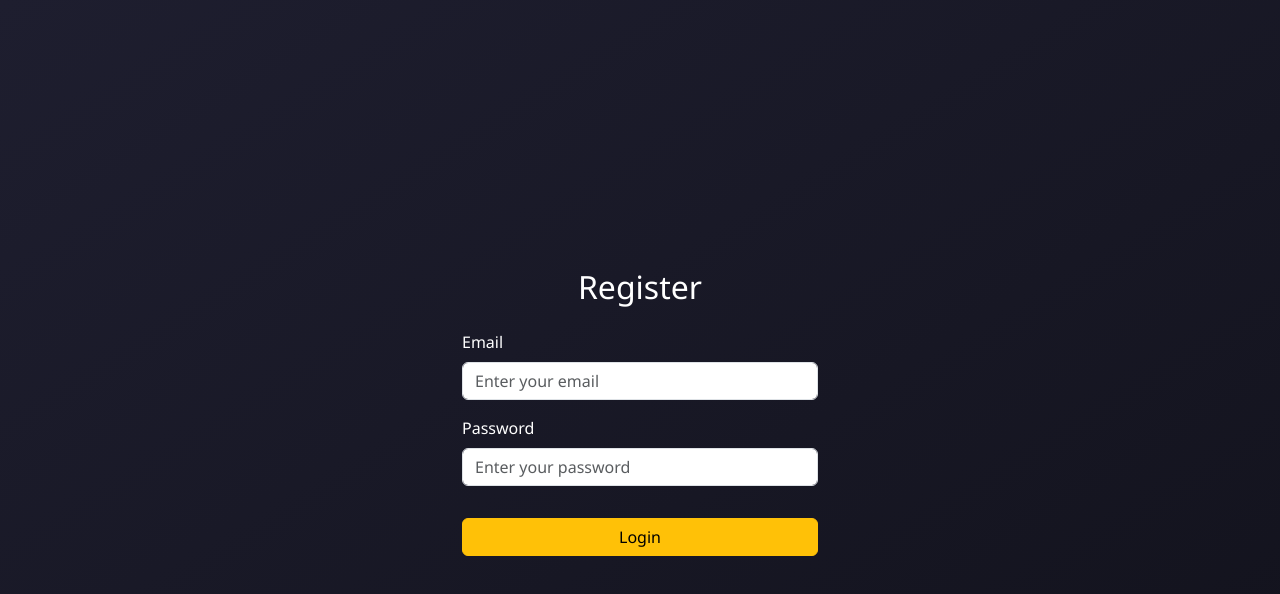
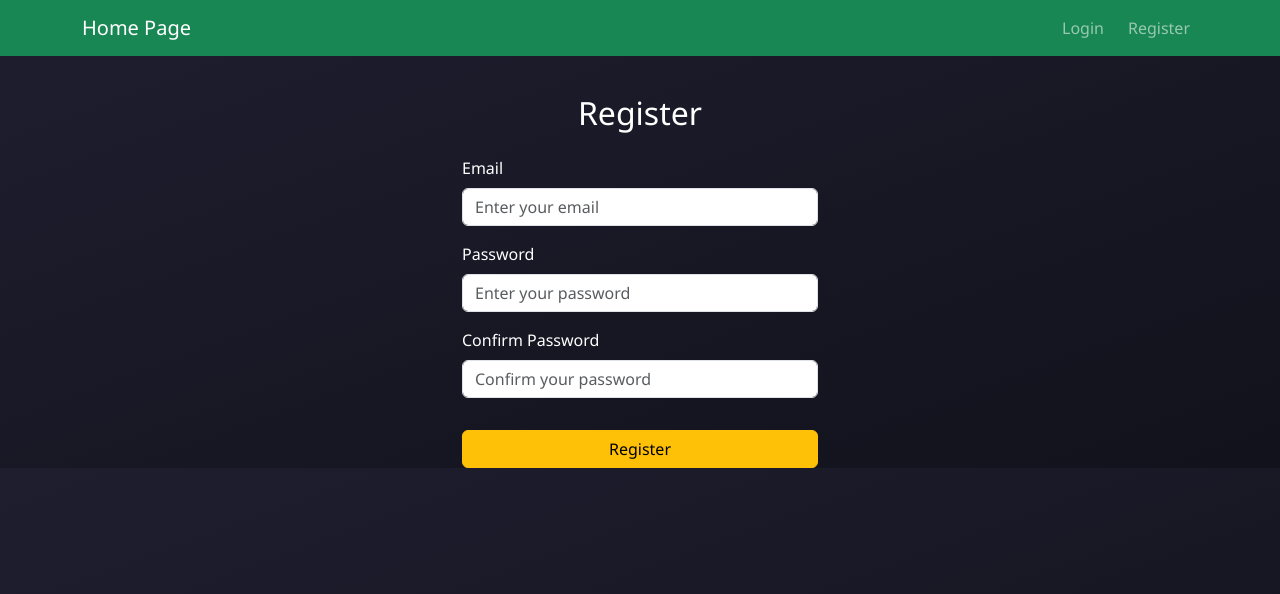
Before and after one commit to gkurkjian/Task_Manager_Project, a Next.js app: page /register in a window 1280 px wide. Shown: the top 594 px of the page. Built offline with nearby package versions, Linux system fonts and the light colour scheme; no server answers.

Commit message:
twelfth commit: Add Navigation component and update layout for improved user navigation

```diff
--- /dev/null
+++ b/components/Navigation.js
@@ -0,0 +1,56 @@
+'use client';
+
+import { useEffect, useState } from 'react';
+import { Navbar, Nav, Container, Button } from 'react-bootstrap';
+import Link from 'next/link';
+import { useRouter } from 'next/navigation';
+import { supabase } from '../lib/supabaseClient';
+
+export default function Navigation() {
+  const [session, setSession] = useState(null);
+  const router = useRouter();
+
+  useEffect(() => {
+    // Get initial session
+    supabase.auth.getSession().then(({ data: { session } }) => {
+      setSession(session);
+    });
+
+    // Subscribe to auth state changes
+    const {
+      data: { subscription },
+    } = supabase.auth.onAuthStateChange((_event, session) => {
+      setSession(session);
+    });
+
+    return () => subscription.unsubscribe();
+  }, []);
+
+  const handleLogout = async () => {
+    await supabase.auth.signOut();
+    router.refresh(); // refresh current route to update UI
+  };
+
+  return (
+    <Navbar bg="success" variant="dark" expand="lg" fixed="top">
+      <Container>
+        <Navbar.Brand as={Link} href="/">Home Page</Navbar.Brand>
+        <Navbar.Toggle aria-controls="responsive-navbar-nav" />
+        <Navbar.Collapse id="responsive-navbar-nav">
+          <Nav className="ms-auto align-items-center gap-2">
+            {session ? (
+              <Button variant="outline-light" onClick={handleLogout}>
+                Logout
+              </Button>
+            ) : (
+              <>
+                <Nav.Link as={Link} href="/login">Login</Nav.Link>
+                <Nav.Link as={Link} href="/register">Register</Nav.Link>
+              </>
+            )}
+          </Nav>
+        </Navbar.Collapse>
+      </Container>
+    </Navbar>
+  );
+}
--- a/pages/_app.js
+++ b/pages/_app.js
@@ -1,12 +1,15 @@
-import 'bootstrap/dist/css/bootstrap.min.css'
-import '../styles/globals.css'
-import Layout from '../components/Layout'
+// pages/_app.js
+import 'bootstrap/dist/css/bootstrap.min.css';
+import '../styles/globals.css'; // your own styles
+import Navigation from '@/components/Navigation';
 
 export default function App({ Component, pageProps }) {
   return (
-    <Layout>
-      {/* <h1 className="mb-4 text-center">Task Manager</h1> */}
-      <Component {...pageProps} />
-    </Layout>
+    <>
+      <Navigation />
+      <main style={{ paddingTop: '70px' }}>
+        <Component {...pageProps} />
+      </main>
+    </>
   );
 }
--- a/pages/register.js
+++ b/pages/register.js
@@ -2,34 +2,74 @@ import { useState } from 'react';
 import { supabase } from '@/lib/supabaseClient';
 import { useRouter } from 'next/router';
 import { Container, Row, Col, Form, Button, Alert } from "react-bootstrap";
-
+import Link from 'next/link';
 
 export default function Register() {
   const [email, setEmail] = useState("");
   const [password, setPassword] = useState("");
+  const [confirmPassword, setConfirmPassword] = useState("");
+  const [error, setError] = useState("");
+  const [existingUser, setExistingUser] = useState(false);
+  const [success, setSuccess] = useState("");
   const router = useRouter();
-    const [error, setError] = useState("");
 
   const handleRegister = async (e) => {
-        e.preventDefault();  // Prevent form submission
-        console.log("Registering submit", email, password);
-        const { error } = await supabase.auth.signUp({
+    e.preventDefault();
+
+    setError("");
+    setExistingUser(false);
+    setSuccess("");
+
+    if (password !== confirmPassword) {
+      setError("Passwords do not match");
+      return;
+    }
+
+    const { data, error } = await supabase.auth.signUp({
       email,
       password,
+      options: {
+        emailRedirectTo: `${window.location.origin}/login?verified=true`,
+      }
     });
+
+    // ✅ Bulletproof check for duplicate account (email already registered)
+    if (!error && data?.user && Array.isArray(data.user.identities) && data.user.identities.length === 0) {
+      setExistingUser(true);
+      return;
+    }
+
+    console.log("Supabase signUp error:", error);
+
     if (error) {
+      const msg = error.message?.toLowerCase() || "";
+      const code = error.status || error.code || "";
+
+      if (
+        msg.includes("already registered") ||
+        msg.includes("user already exists") ||
+        (msg.includes("email") && msg.includes("exists")) ||
+        code === "23505"
+      ) {
+        setExistingUser(true);
+      } else {
         setError(error.message);
+      }
     } else {
-            router.push("/login");  // Redirect to login page on successful registration
+      setSuccess("You're almost there! Please check your email to confirm your registration.");
     }
-    }
+  };
 
   return (
     <Container className="mt-4">
       <Row className="justify-content-center">
         <Col xs={10} sm={8} md={6} lg={4}>
           <h2 className="text-center mb-4 text-white">Register</h2>
-          <Form onSubmit={handleRegister}>
+          <Form onSubmit={handleRegister} autoComplete="off">
+            {/* Dummy fields to disable autofill */}
+            <input type="text" name="fakeuser" style={{ display: 'none' }} />
+            <input type="password" name="fakepassword" style={{ display: 'none' }} />
+
             <Form.Group className="mb-3" controlId="formEmail">
               <Form.Label className="text-white">Email</Form.Label>
               <Form.Control
@@ -38,6 +78,7 @@ export default function Register() {
                 value={email}
                 onChange={(e) => setEmail(e.target.value)}
                 required
+                autoComplete="off"
               />
             </Form.Group>
 
@@ -49,13 +90,39 @@ export default function Register() {
                 value={password}
                 onChange={(e) => setPassword(e.target.value)}
                 required
+                autoComplete="new-password"
               />
             </Form.Group>
 
-            {error && <Alert variant="danger" className="mt-3">{error}</Alert>}
+            <Form.Group className="mb-3" controlId="formConfirmPassword">
+              <Form.Label className="text-white">Confirm Password</Form.Label>
+              <Form.Control
+                type="password"
+                placeholder="Confirm your password"
+                value={confirmPassword}
+                onChange={(e) => setConfirmPassword(e.target.value)}
+                required
+                autoComplete="new-password"
+              />
+            </Form.Group>
+
+            {error && <Alert variant="danger">{error}</Alert>}
+
+            {existingUser && (
+              <Alert variant="warning">
+                An account with this email already exists.{" "}
+                <Link href="/forgot-password" className="text-decoration-none text-warning fw-semibold">
+                  Forgot your password?
+                </Link>
+              </Alert>
+            )}
+
+            {success && (
+              <Alert variant="success">{success}</Alert>
+            )}
 
             <Button variant="warning" type="submit" className="w-100 mt-3">
-              Login
+              Register
             </Button>
           </Form>
         </Col>
--- a/styles/globals.css
+++ b/styles/globals.css
@@ -12,11 +12,11 @@
   }
 }
 
-html,
-/* body {
-  max-width: 100vw;
+html, body {
+  margin: 0;
+  padding: 0;
   overflow-x: hidden;
-} */
+}
 
 
 /* styles/globals.css */
```
Also changed, not shown: pages/login.js (+7 -0 lines). Lines whose indentation alone changed are shown as unchanged.
